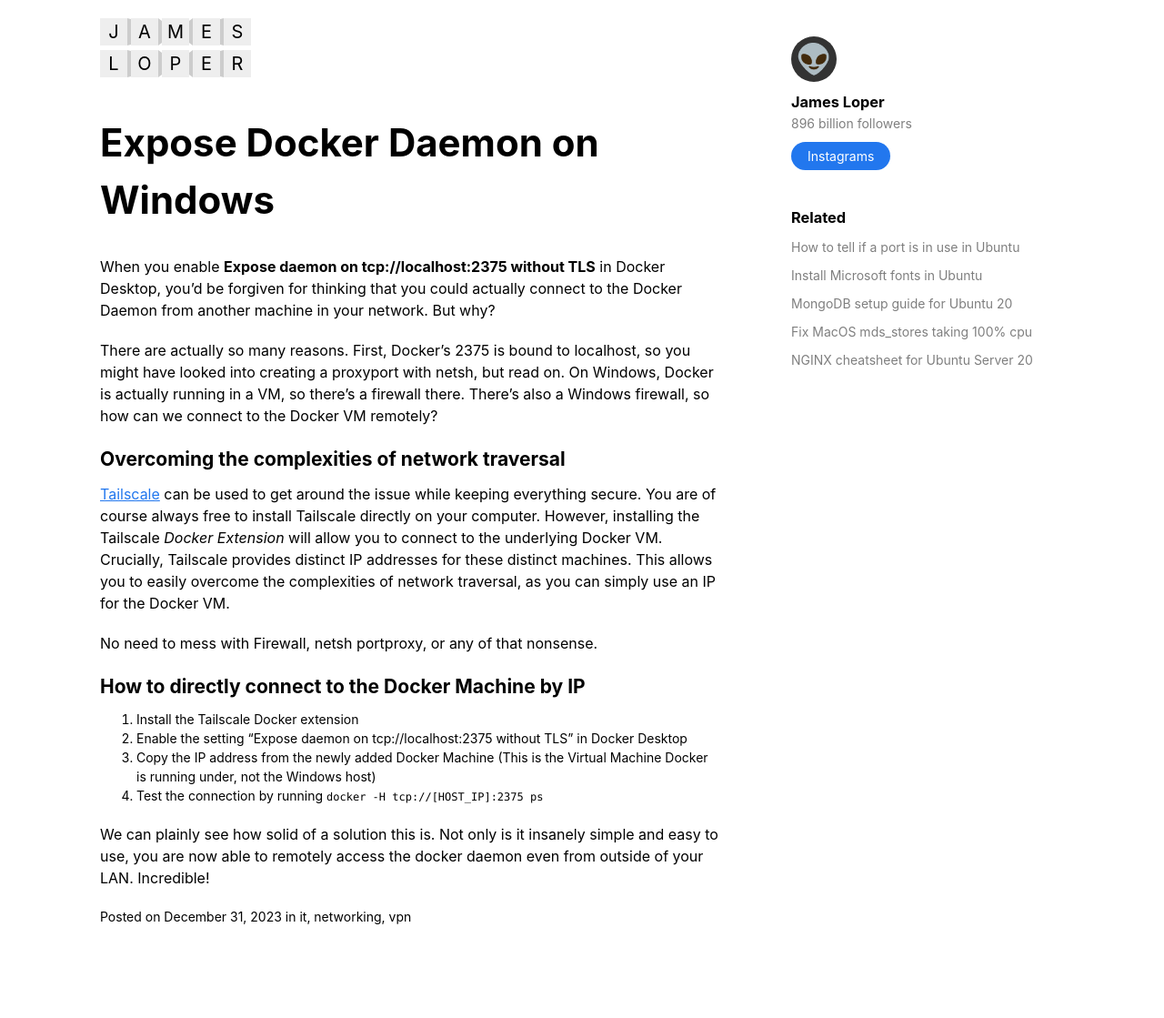
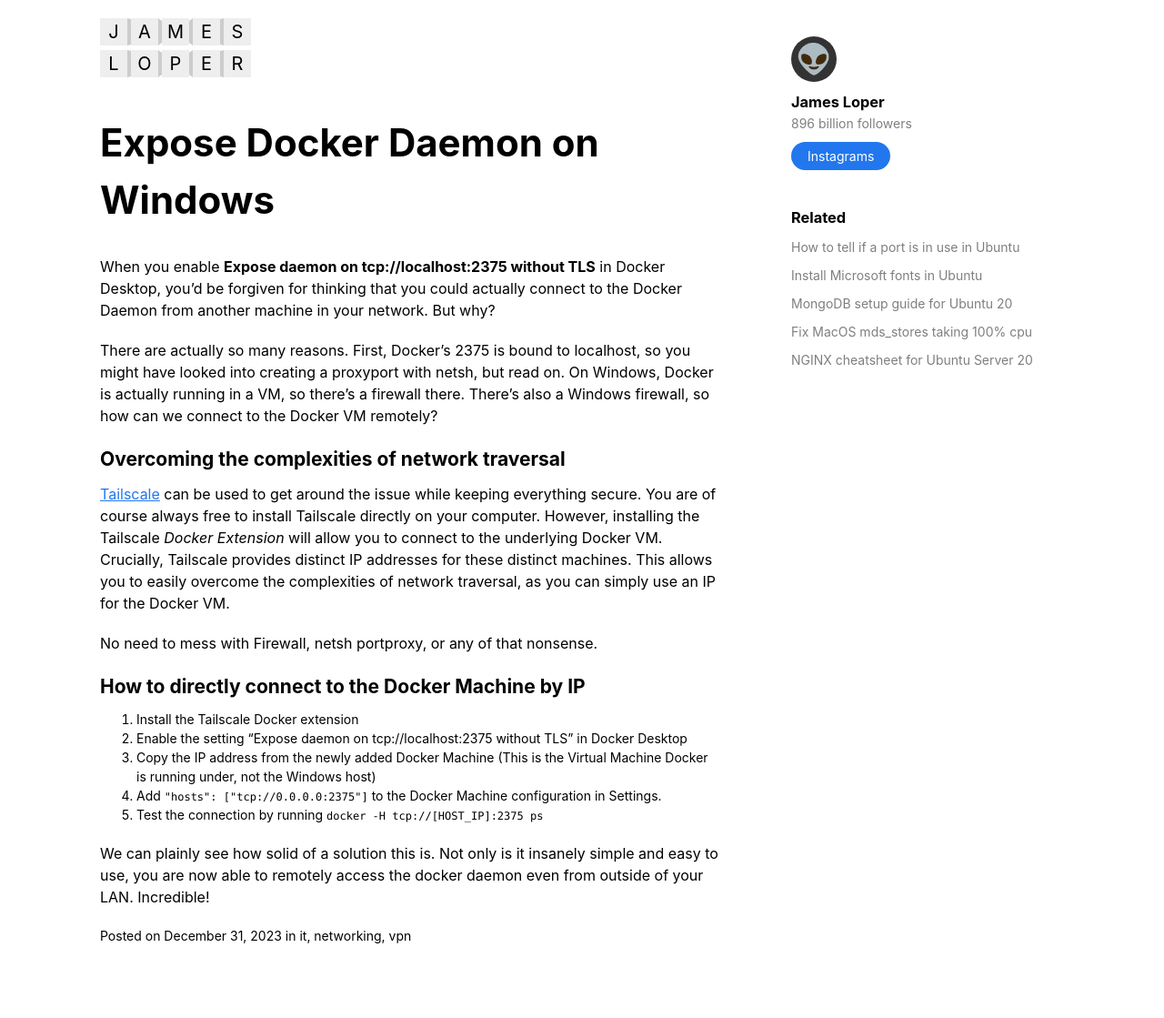
Before and after one commit to jamesloper/blog, a Jekyll site: the page built from _posts/2023-12-31-docker-expose-daemon-windows.md, in a window 1280 px wide. Shown: the whole page at 91% size. Built offline with Jekyll 4.4.1, drawn with Linux system fonts in a browser that asks for light colours; before the commit the page ends 1098 px from its top, so only the background shows below that.

Commit message:
new post

```diff
--- a/_posts/2023-12-31-docker-expose-daemon-windows.md
+++ b/_posts/2023-12-31-docker-expose-daemon-windows.md
@@ -21,6 +21,7 @@
 1. Install the Tailscale Docker extension
 2. Enable the setting "Expose daemon on tcp://localhost:2375 without TLS" in Docker Desktop
 3. Copy the IP address from the newly added Docker Machine (This is the Virtual Machine Docker is running under, not the Windows host)
-4. Test the connection by running `docker -H tcp://[HOST_IP]:2375 ps`
+4. Add `"hosts": ["tcp://0.0.0.0:2375"]` to the Docker Machine configuration in Settings.
+5. Test the connection by running `docker -H tcp://[HOST_IP]:2375 ps`
 
 We can plainly see how solid of a solution this is. Not only is it insanely simple and easy to use, you are now able to remotely access the docker daemon even from outside of your LAN. Incredible!
```
